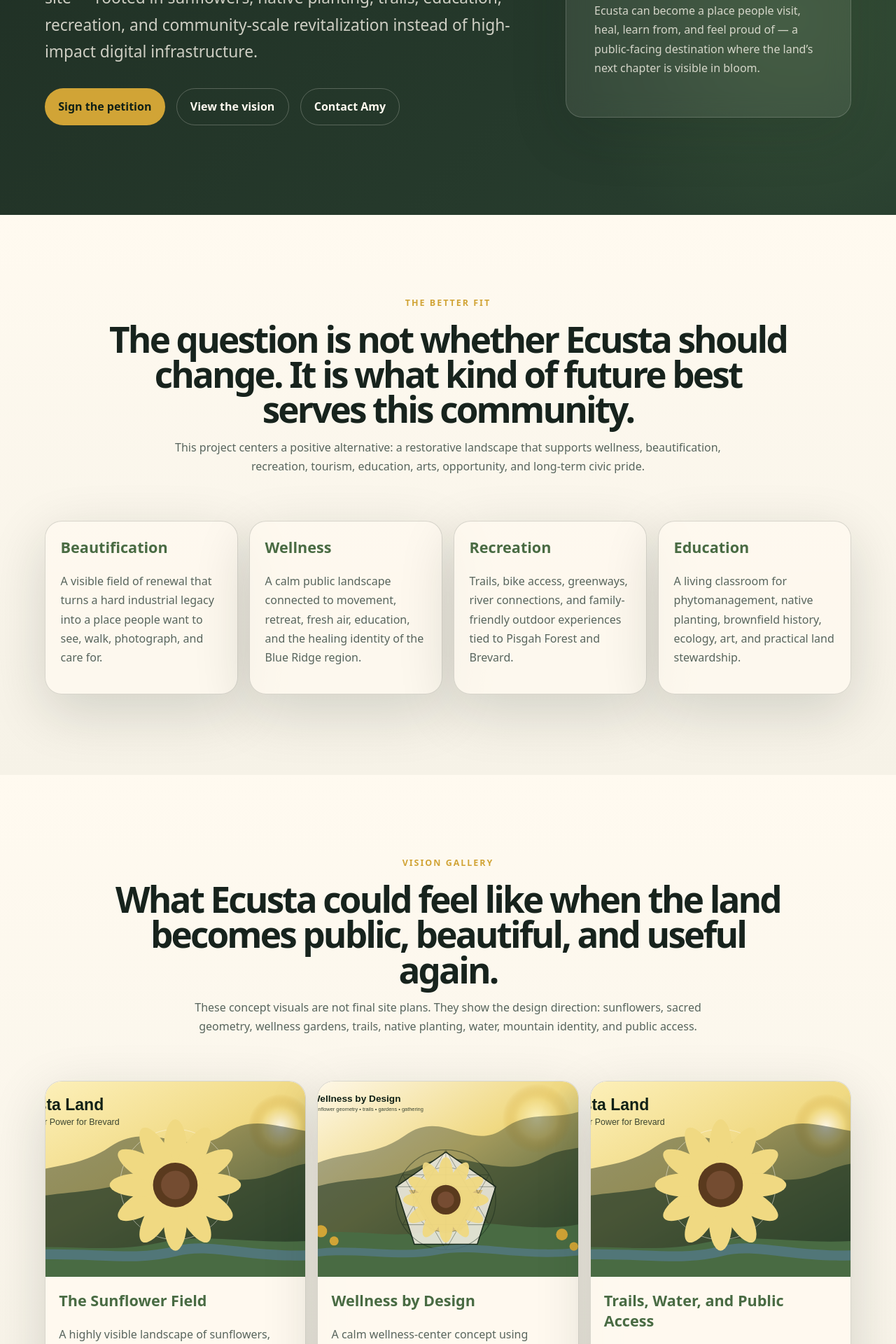
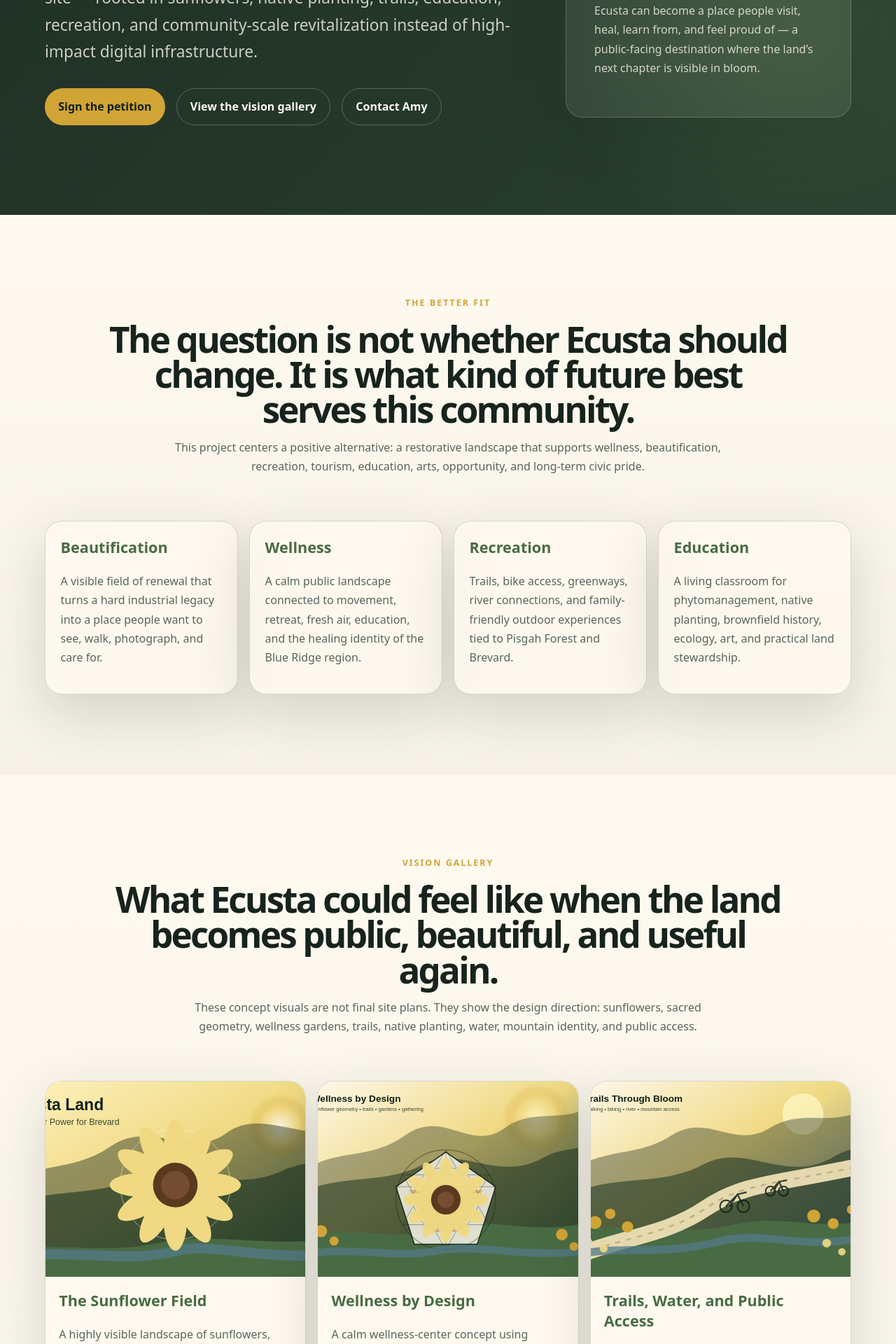
Before and after one commit to chthomps4/ecustaland, a Next.js app: page / in a window 1280 px wide. Shown: the part 640-2560 px from the top of the page at 70% size. Built offline with nearby package versions, Linux system fonts and the light colour scheme.

Commit message:
Expand homepage gallery with new visual assets

```diff
--- a/app/page.tsx
+++ b/app/page.tsx
@@ -38,9 +38,15 @@ const visionGallery = [
   },
   {
     title: "Trails, Water, and Public Access",
-    image: "/images/ecusta-sunflower-geometry.svg",
-    alt: "Nature, trail, river, mountains, and sunflower concept for public access at Ecusta",
+    image: "/images/ecusta-trail-recreation.svg",
+    alt: "Walking and biking trail through sunflowers, native grasses, river, and mountains",
     text: "A future tied to the Ecusta Trail, Pisgah Forest, waterfalls, walking paths, biking, family recreation, education, and outdoor connection.",
+  },
+  {
+    title: "Bloom to Benefit",
+    image: "/images/ecusta-harvest-reuse.svg",
+    alt: "Sunflower harvest, seed baskets, education, and regenerative reuse concept",
+    text: "A seasonal cycle where bloom leads to learning, stewardship, seed saving, community events, and carefully explored reuse opportunities.",
   },
 ];
 
@@ -191,7 +197,7 @@ export default function Home() {
             </p>
             <div className="hero-actions">
               <a className="button primary" href={petitionUrl} target="_blank" rel="noopener noreferrer">Sign the petition</a>
-              <a className="button secondary" href="#gallery">View the vision</a>
+              <a className="button secondary" href="/vision-gallery">View the vision gallery</a>
               <a className="button secondary" href="/contact">Contact Amy</a>
             </div>
           </div>
@@ -247,6 +253,9 @@ export default function Home() {
               </div>
             </article>
           ))}
+        </div>
+        <div className="gallery-cta">
+          <a className="button primary" href="/vision-gallery">Open full vision gallery</a>
         </div>
       </section>
 
@@ -496,7 +505,7 @@ export default function Home() {
 
       <footer className="footer">
         <p>Ecusta Land</p>
-        <p><a href={petitionUrl} target="_blank" rel="noopener noreferrer">Petition</a> · <a href="/take-action">Take Action</a> · <a href="/contact">Contact Amy Turner</a></p>
+        <p><a href={petitionUrl} target="_blank" rel="noopener noreferrer">Petition</a> · <a href="/vision-gallery">Gallery</a> · <a href="/take-action">Take Action</a> · <a href="/contact">Contact Amy Turner</a></p>
       </footer>
     </main>
   );
```
